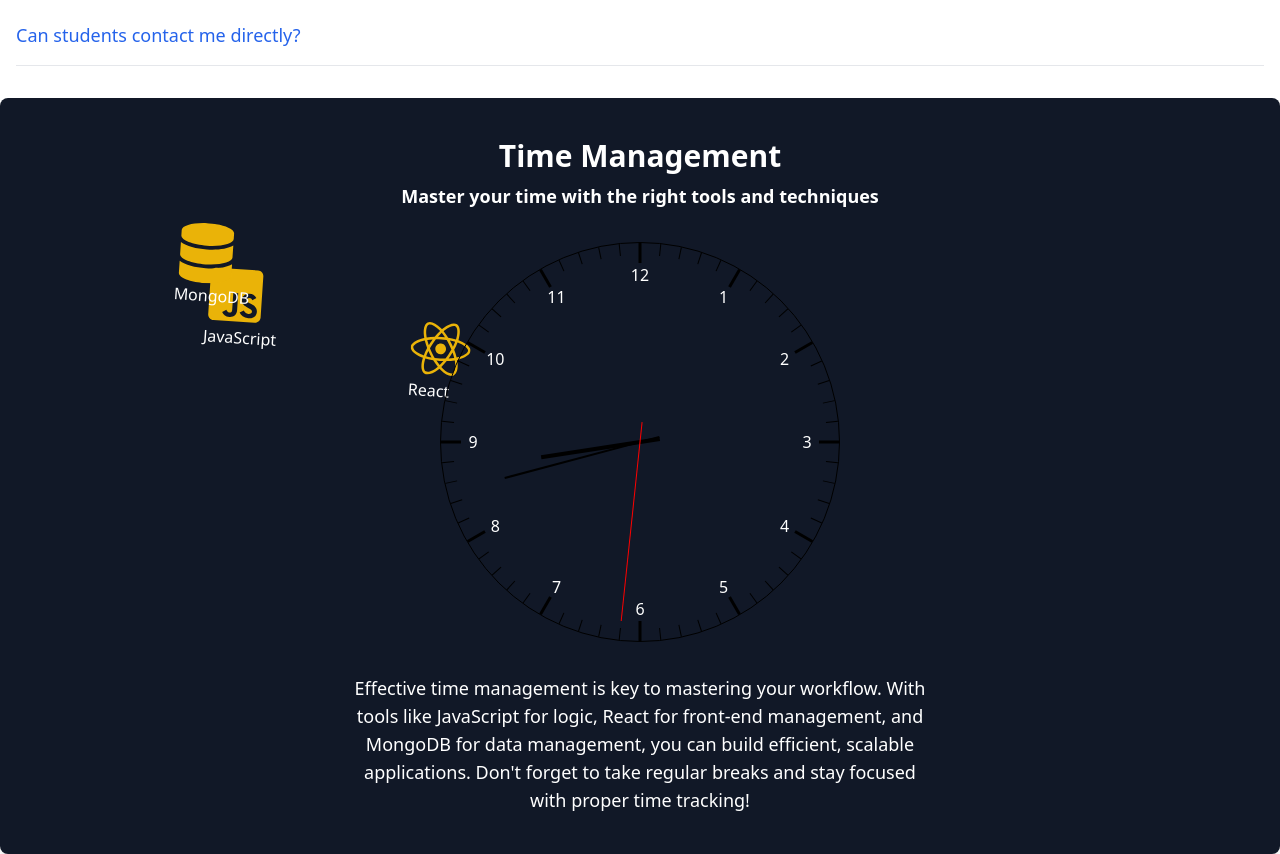
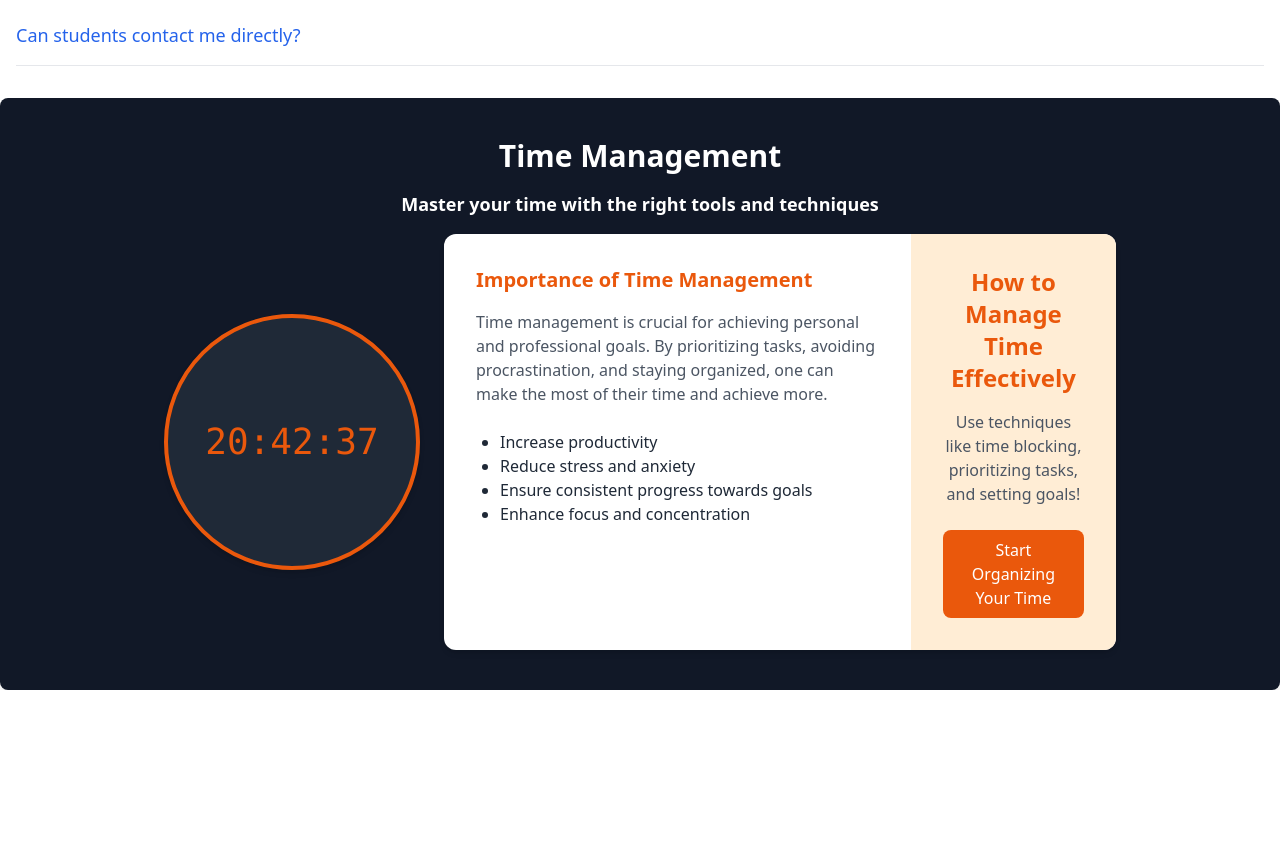
Before and after one commit to Parvej101/class-vault-client, a React (Vite) app: page / in a window 1280 px wide. Shown: the part 2820-3674 px from the top of the page. After the commit the page ends 3510 px from the top, so only its background shows below. Built offline with nearby package versions, Linux system fonts and the light colour scheme; no server answers.

Commit message:
complete time management section

```diff
--- a/src/components/TimeManagement.jsx
+++ b/src/components/TimeManagement.jsx
@@ -1,59 +1,69 @@
-import { FaReact, FaJsSquare, FaDatabase } from "react-icons/fa"; // Example technology icons
-import { useSpring, animated } from "react-spring";
-import Clock from "react-clock"; // Import the analog clock
-import "react-clock/dist/Clock.css"; // Optional for default styles
+import React, { useState, useEffect } from 'react';
+import { useSpring } from 'react-spring';
 
 const TimeManagement = () => {
-    const rotateIcons = useSpring({
-        loop: true,
-        to: { transform: "rotate(0deg)" },
-        from: { transform: "rotate(5deg)" },
-        config: { duration: 5000 }, // Adjust time for full rotation
-    });
+  const [time, setTime] = useState(new Date());
+
+  // Update the time every second
+  useEffect(() => {
+    const timer = setInterval(() => {
+      setTime(new Date());
+    }, 1000);
+
+    return () => clearInterval(timer); // Clean up the interval on component unmount
+  }, []);
+
+  const hours = time.getHours().toString().padStart(2, '0');
+  const minutes = time.getMinutes().toString().padStart(2, '0');
+  const seconds = time.getSeconds().toString().padStart(2, '0');
+
   return (
     <div className="bg-gray-900 text-white p-10 rounded-lg shadow-lg relative overflow-hidden">
-            <div className="flex flex-col items-center space-y-8">
-                {/* Title Section */}
       <div className="text-center text-3xl font-bold">
         <h2>Time Management</h2>
-                    <p className="text-lg mt-2">Master your time with the right tools and techniques</p>
+        <p className="text-lg my-4">Master your time with the right tools and techniques</p>
       </div>
 
-                {/* Icons animation around the clock */}
-                <animated.div
-                    style={rotateIcons}
-                    className="absolute top-32 left-32 transform -translate-x-1/2 -translate-y-1/2"
-                >
-                    <div className="relative flex items-center justify-center space-x-12">
-                        {/* Icons are placed around the clock */}
-                        <div className="absolute left-20 top-0">
-                            <FaJsSquare className="text-6xl text-yellow-500" />
-                            <span className="mt-2 text-center">JavaScript</span>
-                        </div>
-                        <div className="absolute left-60 top-10">
-                            <FaReact className="text-6xl text-yellow-500" />
-                            <span className="mt-2 text-center">React</span>
-                        </div>
-                        <div className="absolute left-0 -top-10">
-                            <FaDatabase className="text-6xl text-yellow-500" />
-                            <span className="mt-2 text-center">MongoDB</span>
+      {/* Flexbox for larger screens, stacked for smaller ones */}
+      <div className="flex flex-col md:flex-row items-center justify-center space-y-6 md:space-y-0 md:space-x-6">
+        {/* Digital Clock Section with Frame */}
+        <div className="flex justify-center items-center">
+          <div className="relative w-64 h-64 flex justify-center items-center bg-gray-800 rounded-full border-4 border-orange-600 shadow-md">
+            <div className="text-4xl font-mono text-orange-600">
+              <span>{hours}:{minutes}:{seconds}</span>
             </div>
           </div>
-                </animated.div>
-
-
-                {/* Analog Clock */}
-                <div className="relative flex justify-center items-center">
-                    <Clock value={new Date()} size={400} renderNumbers={true} />
         </div>
 
-                {/* Time Management Tips */}
-                <div className="text-center mt-8 max-w-xl mx-auto">
-                    <p className="text-lg">
-                        Effective time management is key to mastering your workflow. With tools like JavaScript for logic, React for front-end
-                        management, and MongoDB for data management, you can build efficient, scalable applications. Don't forget to take regular breaks
-                        and stay focused with proper time tracking!
+        {/* Time Management Card */}
+        <div className="max-w-md mx-auto bg-white rounded-xl shadow-md overflow-hidden md:max-w-2xl">
+          <div className="md:flex">
+            <div className="p-8">
+              <h2 className="text-xl font-semibold text-orange-600">Importance of Time Management</h2>
+              <p className="mt-4 text-gray-600">
+                Time management is crucial for achieving personal and professional goals. By prioritizing tasks,
+                avoiding procrastination, and staying organized, one can make the most of their time and achieve more.
               </p>
+
+              <div className="mt-6">
+                <ul className="list-disc pl-6">
+                  <li className="text-gray-800">Increase productivity</li>
+                  <li className="text-gray-800">Reduce stress and anxiety</li>
+                  <li className="text-gray-800">Ensure consistent progress towards goals</li>
+                  <li className="text-gray-800">Enhance focus and concentration</li>
+                </ul>
+              </div>
+            </div>
+            <div className="p-8 bg-orange-100 flex justify-center items-center">
+              <div className="text-center">
+                <h3 className="text-2xl font-bold text-orange-600">How to Manage Time Effectively</h3>
+                <p className="mt-4 text-gray-600">Use techniques like time blocking, prioritizing tasks, and setting goals!</p>
+                <button className="mt-6 bg-orange-600 text-white py-2 px-6 rounded-lg hover:bg-orange-700 transition-all">
+                  Start Organizing Your Time
+                </button>
+              </div>
+            </div>
+          </div>
         </div>
       </div>
     </div>
```
Lines whose indentation alone changed are shown as unchanged.
